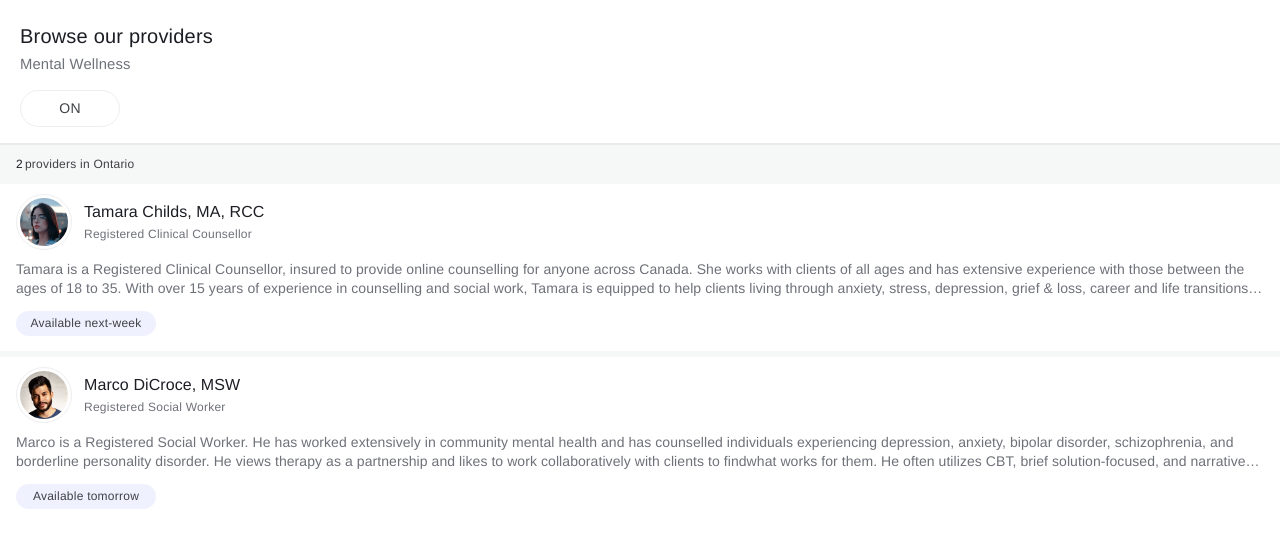
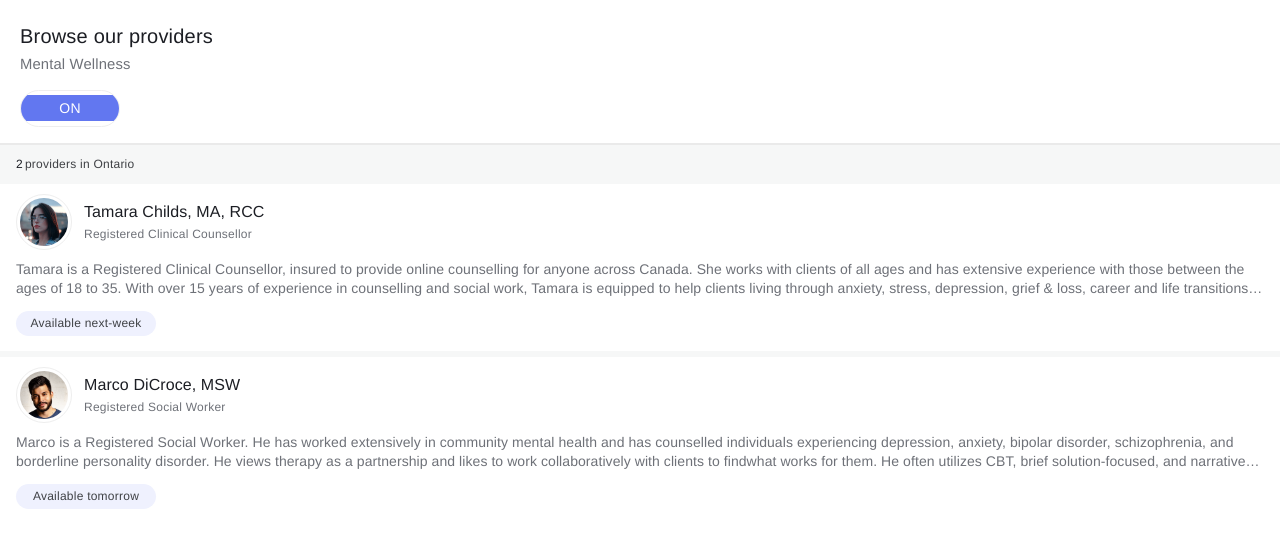
Before and after one commit to stevenloewen/steven-loewen-provider-directory, a React (Create React App) app: page / in a window 1280 px wide. In both pictures the pointer is over the element 70 px from the left and 107 px from the top of the page. Shown: the top 548 px of the page. Built offline with nearby package versions, Linux system fonts and the light colour scheme.

Commit message:
added hover styling for drop down menu

```diff
--- a/src/components/MenuItem/MenuItem.scss
+++ b/src/components/MenuItem/MenuItem.scss
@@ -2,6 +2,14 @@
   display: flex;
   justify-content: center;
   padding: 5px 16px;
+
+  &:hover {
+    background: #6277F0;
+  }
+
+  &:hover &__option {
+    color: #FFFFFF;
+  }
 
   &__option {
     font-family: Helvetica Neue;
```
